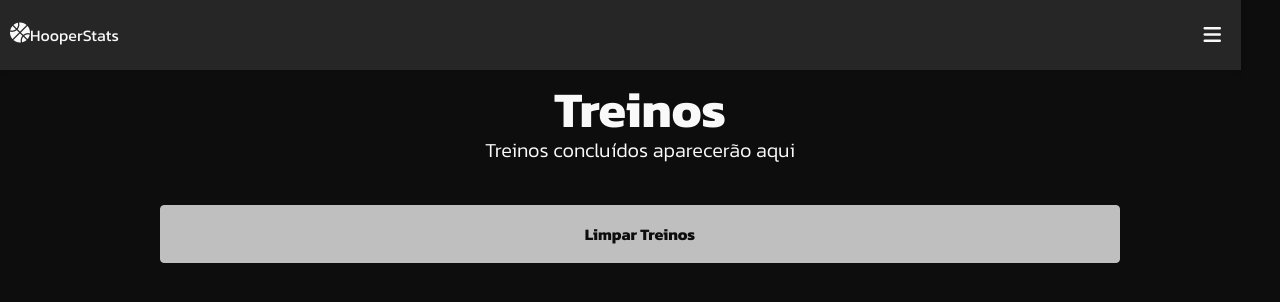
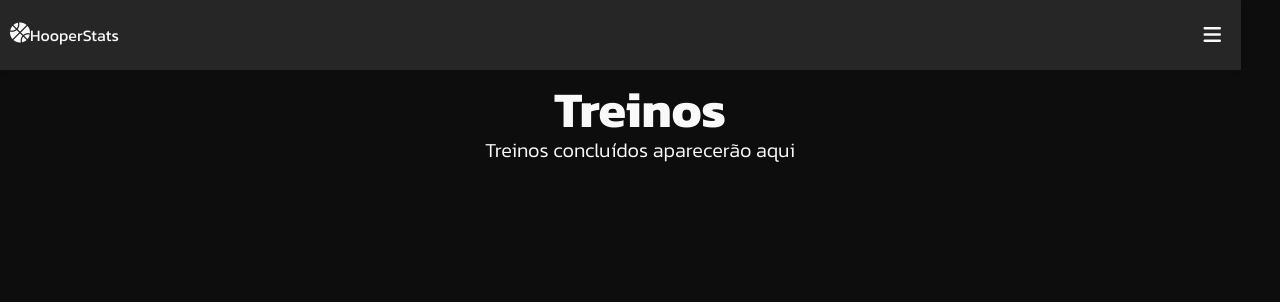
Before and after one commit to AleBalla08/HooperStats, a React (Vite) app: page /HooperStats/workouts in a window 1280 px wide. Shown: the top 302 px of the page. Built offline with nearby package versions, Linux system fonts and the light colour scheme.

Commit message:
remove done sessions

```diff
--- a/src/components/doneSessions.tsx
+++ b/src/components/doneSessions.tsx
@@ -16,6 +16,11 @@ function DoneSessions(){
         setDoneSessions(getDoneSessions());
     }, []);
 
+    const clearDoneSessions = ()=>{
+        localStorage.removeItem('doneSessions')
+        setDoneSessions([])
+    }
+
 
 
     return (
@@ -28,9 +33,12 @@ function DoneSessions(){
                     <li className='donse-sessions_item' key={index}>{session.name} - {session.duration} segundos</li>
                 ))}
             </ul>
-            <div className='limpar-treinos'>
-                <button>Limpar Treinos</button>
-            </div>
+            {doneSessions && (
+                <div className="limpar-treinos">
+                    <button onClick={clearDoneSessions}>Limpar Treinos</button>
+                </div>
+            )}
+
         </>
     )
 }
```
